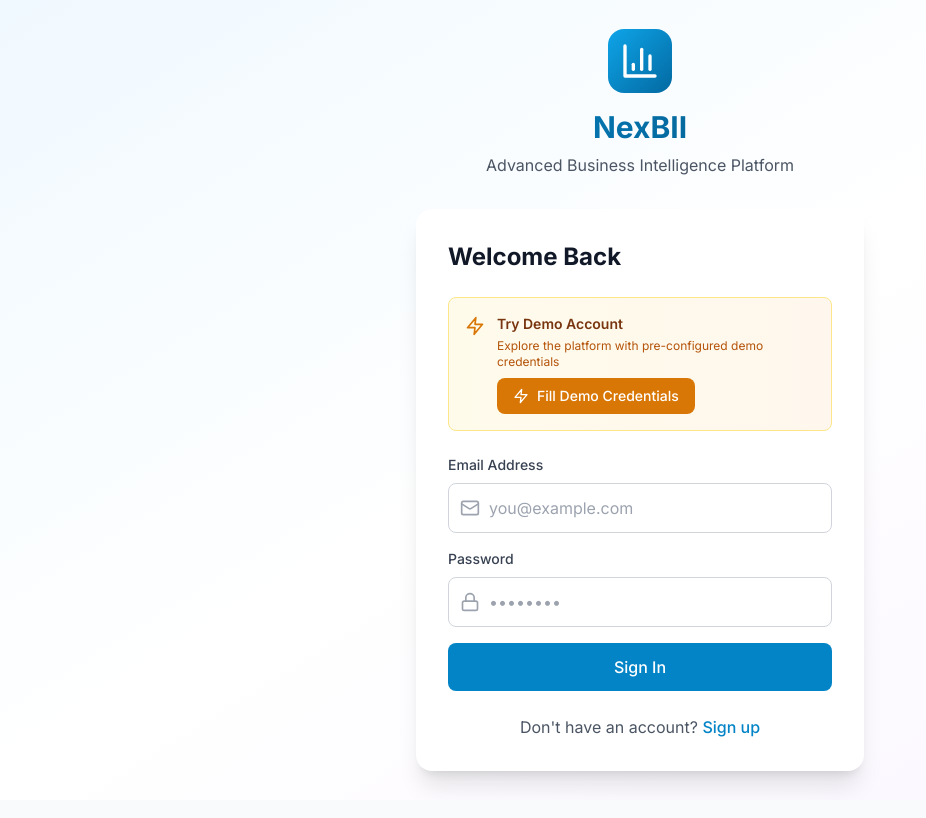
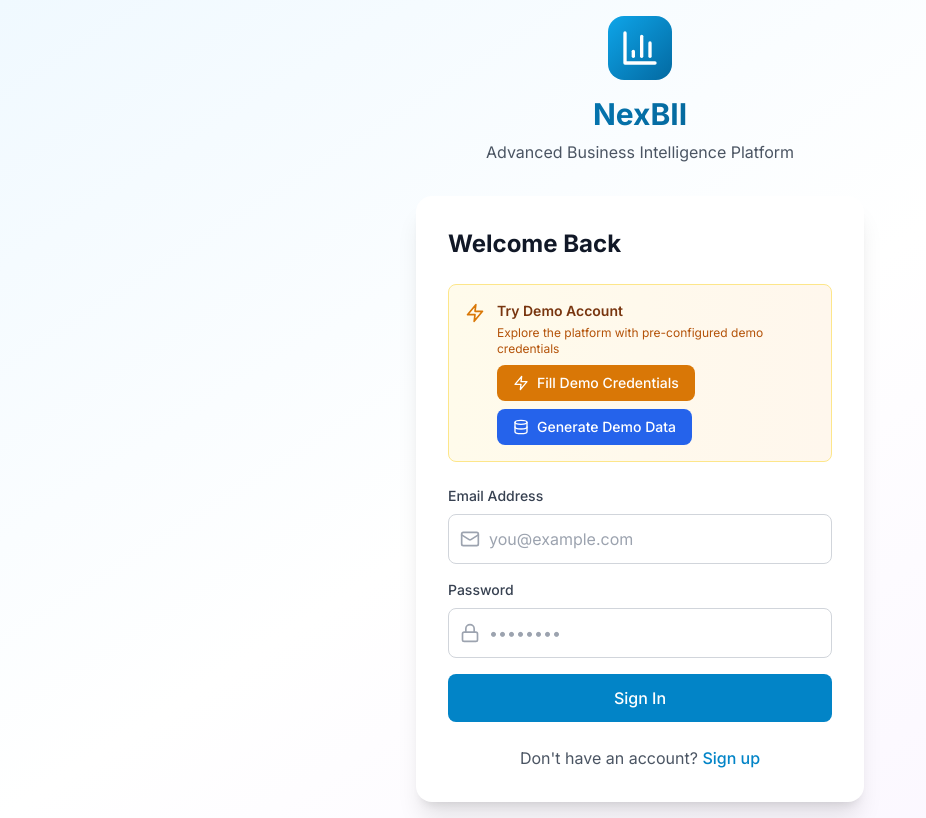
Before and after one commit to vkmindia80/nexbii, a React (Create React App) app in the folder frontend/: page /login in a window 1280 px wide. Shown: the whole page, without its empty margins (0-926 px from the left). Built offline with nearby package versions, Linux system fonts and the light colour scheme; the HTML template or start-up script is replaced by a standard one.

Commit message:
auto-commit for ea51427e-71fe-4341-ac16-8173ebaeba67

```diff
--- a/frontend/src/pages/LoginPage.tsx
+++ b/frontend/src/pages/LoginPage.tsx
@@ -94,6 +94,7 @@ const LoginPage: React.FC = () => {
                 <p className="text-xs text-amber-700 mb-2">
                   Explore the platform with pre-configured demo credentials
                 </p>
+                <div className="flex flex-wrap gap-2">
                   <button
                     type="button"
                     onClick={handleDemoLogin}
@@ -103,6 +104,17 @@ const LoginPage: React.FC = () => {
                     <Zap className="w-4 h-4" />
                     <span>Fill Demo Credentials</span>
                   </button>
+                  <button
+                    type="button"
+                    onClick={handleGenerateDemoData}
+                    disabled={generatingData}
+                    className="inline-flex items-center space-x-2 bg-blue-600 hover:bg-blue-700 text-white text-sm font-medium px-4 py-2 rounded-lg transition-colors disabled:opacity-50 disabled:cursor-not-allowed"
+                    data-testid="generate-demo-data-button"
+                  >
+                    <Database className="w-4 h-4" />
+                    <span>{generatingData ? 'Generating...' : 'Generate Demo Data'}</span>
+                  </button>
+                </div>
               </div>
             </div>
           </div>
```
Lines whose indentation alone changed are shown as unchanged.
